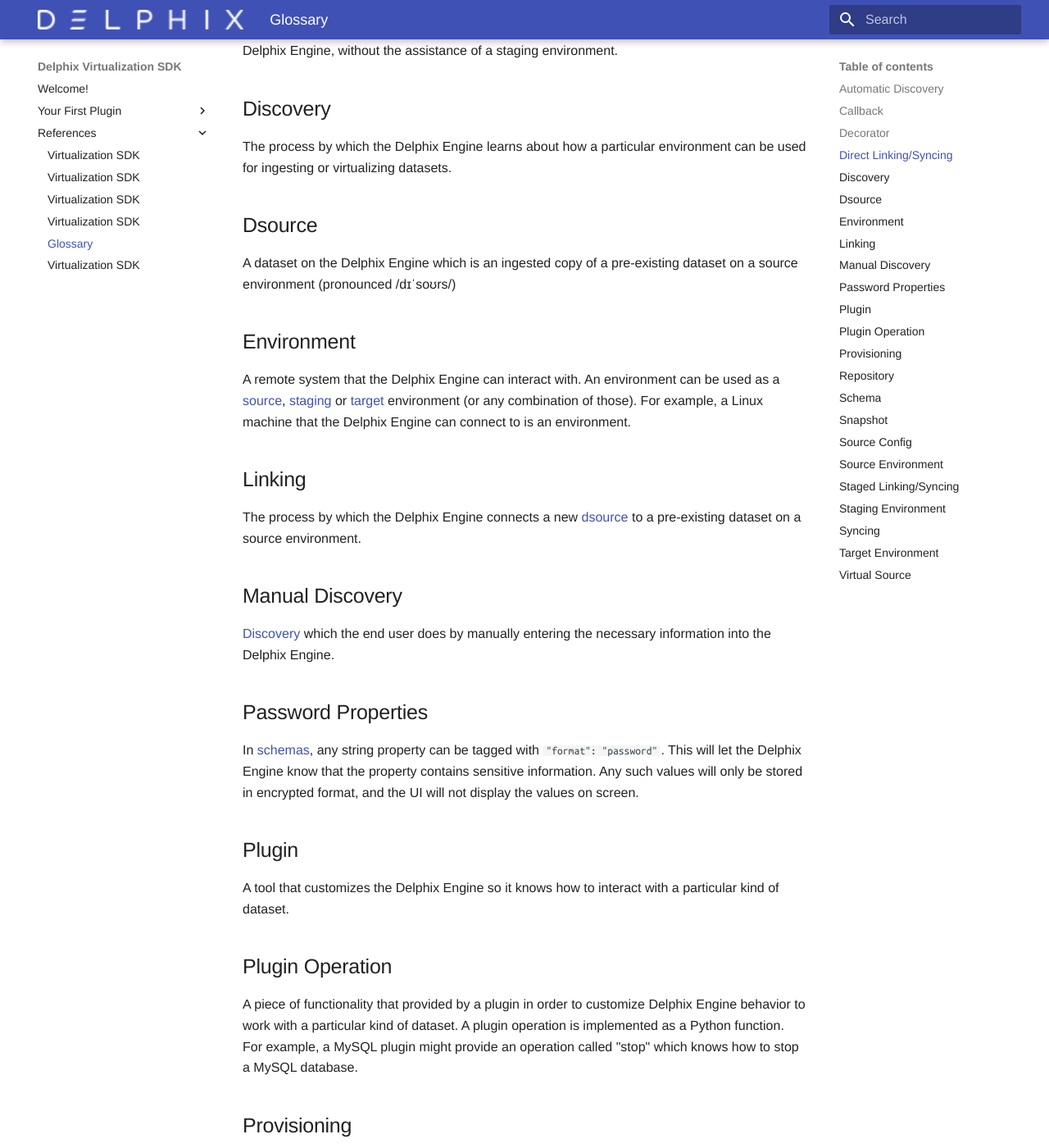
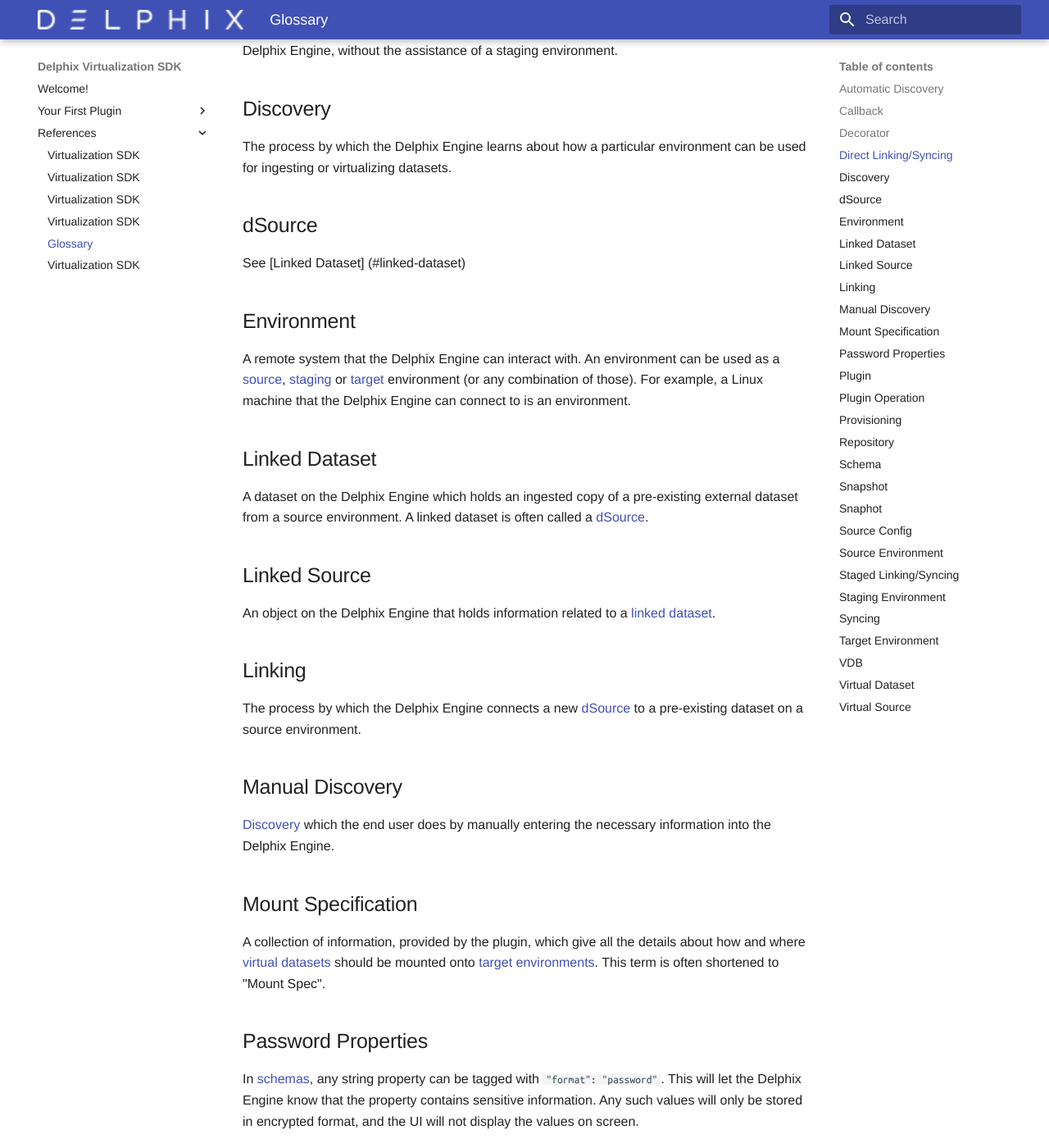
Before and after one commit to delphix/virtualization-sdk, an MkDocs documentation site: the page built from docs/References/Glossary.md, in a window 1280 px wide and 1400 px high, scrolled down 659 px. Shown: the whole window at 82% size. Built offline with MkDocs 1.6.1 and Material for MkDocs 9.7.7, drawn with Linux system fonts in a browser that asks for light colours; some web fonts are replaced; some of the changed text lies outside the part shown.

```diff
--- a/docs/References/Glossary.md
+++ b/docs/References/Glossary.md
@@ -16,17 +16,26 @@ A strategy that involves data being ingested directly from the source environmen
 ## Discovery
 The process by which the Delphix Engine learns about how a particular environment can be used for ingesting or virtualizing datasets.
 
-## Dsource
-A dataset on the Delphix Engine which is an ingested copy of a pre-existing dataset on a source environment (pronounced /dɪˈsoʊrs/)
+## dSource
+See [Linked Dataset] (#linked-dataset)
 
 ## Environment
 A remote system that the Delphix Engine can interact with. An environment can be used as a [source](#source-environment), [staging](#staging-environment) or [target](#target-environment) environment (or any combination of those).  For example, a Linux machine that the Delphix Engine can connect to is an environment.
 
+## Linked Dataset
+A dataset on the Delphix Engine which holds an ingested copy of a pre-existing external dataset from a source environment. A linked dataset is often called a [dSource](#dsource).
+
+## Linked Source
+An object on the Delphix Engine that holds information related to a [linked dataset](#linked-dataset).
+
 ## Linking
-The process by which the Delphix Engine connects a new [dsource](#dsource) to a pre-existing dataset on a source environment.
+The process by which the Delphix Engine connects a new [dSource](#dsource) to a pre-existing dataset on a source environment.
 
 ## Manual Discovery
 [Discovery](#discovery) which the end user does by manually entering the necessary information into the Delphix Engine.
+
+## Mount Specification
+A collection of information, provided by the plugin, which give all the details about how and where [virtual datasets](#virtual-dataset) should be mounted onto [target environments](#target-environment). This term is often shortened to "Mount Spec".
 
 ## Password Properties
 In [schemas](#schema), any string property can be tagged with `"format": "password"`. This will let the Delphix Engine know that the property contains sensitive information. Any such values will only be stored in encrypted format, and the UI will not display the values on screen.
@@ -50,8 +59,11 @@ A formal description of a data type. Plugins use JSON format for their [schemas]
 ## Snapshot
 Represents a snapshot of a dataset and its associated metadata represented by the [SnapshotDefinition Schema](Schemas_and_Autogenerated_Classes.md#snapshotdefinition)
 
+## Snaphot
+A point-in-time read-only copy of a dataset.
+
 ## Source Config
-A collection of information that the Delphix Engine needs to interact with a dataset on an environment.
+A collection of information that the Delphix Engine needs to interact with a dataset (whether [linked](#linked-dataset) or [virtual](#virtual-dataset) on an environment.
 
 ## Source Environment
 An environment containing data that is ingested by the Delphix Engine.
@@ -68,5 +80,11 @@ The process by which the Delphix Engine ingests data from a dataset on a [source
 ## Target Environment
 An [environment](#environment) on which Delphix-provided virtualized datasets can be used.
 
+## VDB
+See [Virtual Dataset](#virtual-dataset)
+
+## Virtual Dataset
+A dataset that has been cloned from a snapshot, and whose data is stored on the Delphix Engine. A virtual dataset is made available for use by mounting it to a [target environment](#target-environment). A virtual dataset is often called a "VDB".
+
 ## Virtual Source
-An object representing data about a virtualized dataset.
+An object on the Delphix Engine that holds information related to a [virtual dataset](#virtual-dataset).
```
Also changed, not shown: docs/Your_First_Plugin/Data_Ingestion.md (+1 -1 lines), docs/Your_First_Plugin/Discovery.md (+4 -1 lines), docs/Your_First_Plugin/Provisioning.md (added, +140 -0 lines), docs/Your_First_Plugin/.pages.
